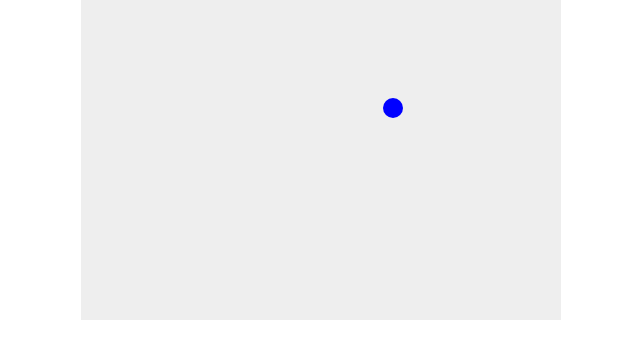
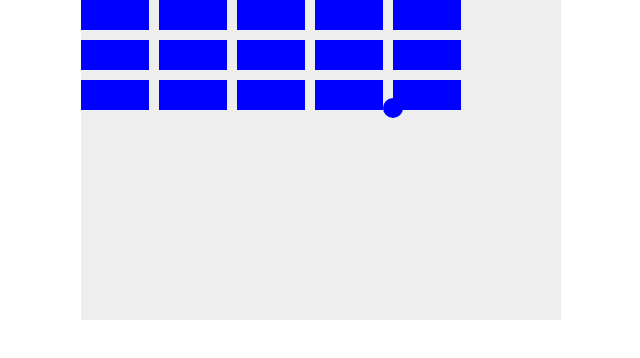
Before and after one commit to vlad1079/game-master, a plain HTML site: page index.html in a window 1280 px wide. Shown: the whole page, without its empty margins (319-959 px from the left). Drawn offline with Linux system fonts and the light colour scheme.

Commit message:
add 27_09_2022

```diff
--- a/index.html
+++ b/index.html
@@ -10,6 +10,6 @@
 <body>
   <canvas id="myCanvas" width="480" height="320"></canvas>
 
-<script src="js\main.js"></script>
+<script src="js/main.js"></script>
 </body>
 </html>
--- a/js/main.js
+++ b/js/main.js
@@ -1,14 +1,45 @@
+let canvas = document.getElementById('myCanvas');
+let ctx = canvas.getContext('2d');
+let brikHeight = 40;
+let margin = 10;
+let brickWidth = 440;
+let brikWidht = (brickWidth / 5) - margin;
+console.log(canvas.width);
+let marginRight = -10;
 let ballX = 240;
 let ballY = 300;
 let ballRadius = 10;
 let dX = 2;
 let dY = -2;
+let ball = 1;
+let paddleX = 0;
+const paddleWidth = 75;
+const paddleHeight = 10;
+
+const canvasW = canvas.width;
+const canvasH = canvas.height;
+const paddleY = canvasH - 2*paddleHeight;
+
+canvas.addEventListener('mousemove' , function (e) {
+console.log(e);
+paddleX = e.clientX;
+})
+
+function drawPaddle() {
+  ctx.beginPath();
+  ctx.rect(paddleX,paddleY,paddleWidth,paddleHeight);
+  ctx.fillStyle = 'blue';
+  ctx.fill();
+  ctx.closePath();
+
+}
+drawPaddle();
 
 function drawBall () {
-  let canvas = document.getElementById('myCanvas');
+  // canvas = document.getElementById('myCanvas');
   ballX +=dX;
   ballY += dY;
-  let ctx = canvas.getContext('2d');
+  // let ctx = canvas.getContext('2d');
   ctx.clearRect(0,0,480,320);
   ctx.beginPath();
   ctx.arc(ballX,ballY,ballRadius,0,Math.PI*2);
@@ -28,4 +59,59 @@ function drawBall () {
 
 }
 
-setInterval(drawBall,10);
+setInterval(draw,10);
+
+
+function detectCollision() {
+	for (let row = 0; row < 3; row++) {
+		for (let col = 0; col < 5; col++) {
+			const b = bricks[row][col];
+			if (b.x < ball.x && b.x + brikWidht  > ball.x){
+				if (b.y < ball.y && b.y + brikHeight  > ball.y){
+					b.visible = false;
+				}
+			}
+		}
+	}
+}
+
+let bricks = [];
+
+function creatBricks() {
+ for (let row = 0; row < 3; row++) {
+  bricks[row] = [];
+  for (let col = 0; col < 5; col++) {
+   bricks[row][col] = { x: `${col * brikWidht}`, y: `${row * brikHeight}`, visible: true };
+  }
+ }
+}
+
+function drawBricks() {
+ for (let row = 0; row < 3; row++) {
+  for (let col = 0; col < 5; col++) {
+   if (bricks[row][col].visible) {
+    ctx.beginPath();
+    ctx.fillStyle = 'blue';
+    ctx.rect(bricks[row][col].x, bricks[row][col].y, brikWidht - margin, brikHeight - margin);
+    ctx.fill();
+    ctx.closePath();
+   }
+  }
+ }
+}
+
+function draw () {
+  ctx.clearRect(0,0,canvasW,canvasH);
+  drawPaddle();
+  drawBall();
+  detectCollision();
+  creatBricks();
+  drawBricks();
+}
+
+
+creatBricks();
+// bricks[2][1].visible = false;
+
+drawBricks();
+detectCollision();
```
Also changed, not shown: unnamme.jpg (added).
